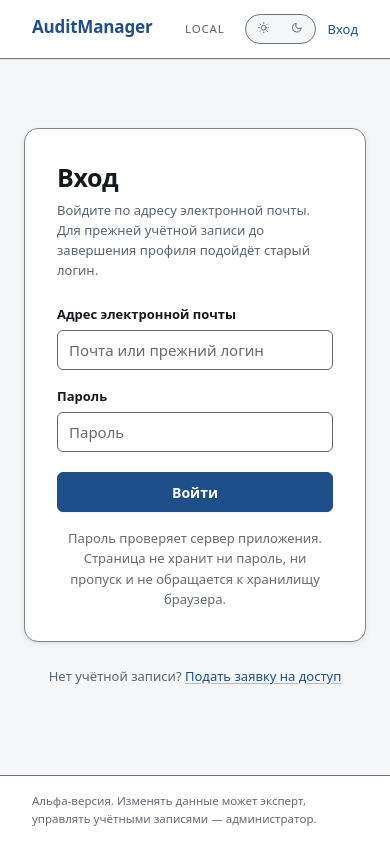
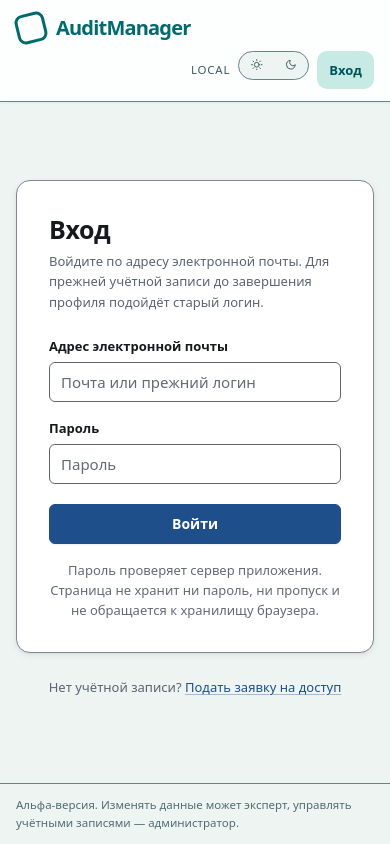
Before and after one commit to hoperlex/PDF-Analysis, a Next.js app in the folder web/: page /login in a window 390 px wide. Built offline with nearby package versions, Linux system fonts and the light colour scheme; no server answers.

Commit message:
feat(web): add responsive sidebar navigation shell

```diff
--- a/web/src/_app/app-frame.module.css
+++ b/web/src/_app/app-frame.module.css
@@ -1,46 +1,71 @@
-/*
- * The frame's own layout — `W50-SHELL-FRAME`.
- *
- * The bar, its colours and the primitives' looks are global (`globals.css`, `.am-app__*`,
- * `.am-disclosure*`, `.am-menu*`, `.am-avatar*`); this module only arranges what the frame
- * adds, and declares no colour of its own beyond the existing tokens.
- *
- * ## One row, or «Меню»
- *
- * At or above the breakpoint the groups sit in the bar in one row (`.row`); below it they
- * collapse into one stacked list behind a «Меню» disclosure (`.stacked`). Both are always in
- * the markup and exactly one is displayed. The 780 px floor is below the breakpoint, so the
- * floor shows «Меню»: the brand, navigation groups, the instance label, the theme
- * control and the avatar do not fit one row there. Neither state may widen the page; each is
- * measured in a browser in `docs/program/W50-SHELL-FRAME.md`.
- */
+/* The sidebar and compact bar share one role-filtered navigation source. */
+
+.content {
+  display: flex;
+  flex-direction: column;
+  min-width: 0;
+  min-height: 100vh;
+}
 
 .nav {
-  display: flex;
-  align-items: center;
+  flex: 1;
+  min-width: 0;
+  min-height: 0;
+  overflow-x: hidden;
+  overflow-y: auto;
+}
+
+.row {
+  display: grid;
+  gap: 18px;
   min-width: 0;
 }
 
-.row {
+.row :global(.am-disclosure--inline) {
+  width: 100%;
+}
+
+.row :global(.am-disclosure__button) {
   display: flex;
-  flex-wrap: wrap;
-  align-items: center;
-  gap: 4px 8px;
-  min-width: 0;
+  justify-content: space-between;
+  width: 100%;
+  padding: 7px 10px;
+  color: var(--am-ink-muted);
+  font-size: var(--am-text-xs);
+  font-weight: 700;
+  letter-spacing: var(--am-tracking-caps);
+  text-transform: uppercase;
+}
+
+.row :global(.am-disclosure__button[aria-current='true']) {
+  color: var(--am-accent-strong);
+  text-decoration: none;
+}
+
+.row :global(.am-disclosure__panel) {
+  padding: 3px 0 0;
+}
+
+.row :global(.am-disclosure__link) {
+  padding: 9px 12px;
+  border-radius: var(--am-radius);
+  color: var(--am-ink);
+  font-size: var(--am-text-md);
+}
+
+.row :global(.am-disclosure__link:hover),
+.row :global(.am-disclosure__link[aria-current='page']) {
+  background: var(--am-accent-light);
+  color: var(--am-accent-strong);
+  text-decoration: none;
+}
+
+.row :global(.am-disclosure__link[aria-current='page']) {
+  box-shadow: inset 3px 0 0 var(--am-accent);
 }
 
 .stacked {
   display: none;
-}
-
-@media (max-width: 959.98px) {
-  .row {
-    display: none;
-  }
-
-  .stacked {
-    display: block;
-  }
 }
 
 .stackedList {
@@ -59,10 +84,40 @@
 /* The right-hand cluster: instance label, theme control, then the account menu or «Вход». */
 .end {
   display: flex;
-  align-items: center;
-  gap: 12px;
-  margin-left: auto;
+  flex-direction: column;
+  align-items: flex-start;
+  gap: 14px;
+  margin-top: auto;
   min-width: 0;
+  padding-top: var(--am-gap);
+  border-top: 1px solid var(--am-line-soft);
+}
+
+.end :global(.am-theme),
+.end :global(.am-app__instance + .am-theme) {
+  align-self: flex-start;
+  margin-left: 0;
+}
+
+.end :global(.am-theme) {
+  flex-wrap: wrap;
+  max-width: 100%;
+}
+
+.end :global(.am-app__signin) {
+  margin-left: 0;
+  padding: 9px 12px;
+  border-radius: var(--am-radius);
+  background: var(--am-accent-light);
+  color: var(--am-accent-strong);
+  font-weight: 650;
+}
+
+.end :global(.am-menu__popup) {
+  left: 0;
+  right: auto;
+  top: auto;
+  bottom: calc(100% + 6px);
 }
 
 .accountMenu {
@@ -92,3 +147,53 @@
 .accountName {
   font-weight: 650;
 }
+
+@media (max-width: 1159.98px) {
+  .content {
+    flex: 1;
+    min-height: 0;
+  }
+
+  .nav {
+    flex: 0 1 auto;
+    overflow: visible;
+  }
+
+  .row {
+    display: none;
+  }
+
+  .stacked {
+    display: block;
+  }
+
+  .stacked :global(.am-disclosure__panel) {
+    left: auto;
+    right: 0;
+  }
+
+  .end {
+    flex-direction: row;
+    align-items: center;
+    gap: 8px;
+    margin-top: 0;
+    margin-left: auto;
+    padding-top: 0;
+    border-top: 0;
+  }
+
+  .end :global(.am-menu__popup) {
+    left: auto;
+    right: 0;
+    top: calc(100% + 6px);
+    bottom: auto;
+  }
+}
+
+@media (max-width: 590px) {
+  .end {
+    flex-wrap: wrap;
+    justify-content: flex-end;
+    width: 100%;
+  }
+}
--- a/web/src/_app/app-frame.tsx
+++ b/web/src/_app/app-frame.tsx
@@ -111,9 +111,11 @@ export function AppFrame({ children, session }: AppFrameProps) {
           )}
         </div>
       </header>
-      <main className="am-app__main">{children}</main>
-      {session !== null && session.profileComplete && !session.isDefaultCredential ? <ReleaseNoticesGate /> : null}
-      <footer className="am-app__footer">{FRAME_FOOTER}</footer>
+      <div className={styles.content}>
+        <main className="am-app__main">{children}</main>
+        {session !== null && session.profileComplete && !session.isDefaultCredential ? <ReleaseNoticesGate /> : null}
+        <footer className="am-app__footer">{FRAME_FOOTER}</footer>
+      </div>
     </div>
   );
 }
--- a/web/src/app/globals.css
+++ b/web/src/app/globals.css
@@ -105,7 +105,7 @@
   --am-surface: #f5f6f8;
   --am-surface-sunken: #eef0f4;
 
-  /* Dashboard showcase. Only [data-dashboard-showcase] consumes this palette. */
+/* Presentation shell and dashboard share these light/dark surfaces. */
   --am-showcase-bg: #edf4f2;
   --am-showcase-card: #fdfefe;
   --am-showcase-card-alt: #e6f0ef;
@@ -492,8 +492,9 @@
   --am-ring: 0 0 0 3px rgba(122, 169, 224, 0.35);
 }
 
-/* A bounded presentation surface: descendant primitives inherit this dashboard palette. */
-[data-dashboard-showcase] {
+/* The shared shell and dashboard reuse the presentation palette without changing other widgets. */
+[data-dashboard-showcase],
+.am-app__bar {
   --am-paper: var(--am-showcase-card);
   --am-surface: var(--am-showcase-bg);
   --am-surface-sunken: var(--am-showcase-card-alt);
@@ -861,9 +862,10 @@ input[type='file']::file-selector-button:hover {
 /* ---- application frame ---------------------------------------------------------- */
 
 .am-app {
-  display: flex;
+  display: grid;
+  grid-template-columns: 260px minmax(0, 1fr);
   min-height: 100vh;
-  flex-direction: column;
+  background: var(--am-showcase-bg);
 }
 
 .am-app__bar {
@@ -871,39 +873,38 @@ input[type='file']::file-selector-button:hover {
   top: 0;
   z-index: 10;
   display: flex;
-  /*
-   * `flex-wrap` because wave 43 added four links and measured what that cost.
-   *
-   * `W43-JUDGE-B` drove the deployed stand and found the bar's own width had pushed the
-   * overflow threshold from **482 px to 839 px** -- so every screen in the product, not
-   * the five new ones, carried a horizontal scrollbar on a small laptop and on every
-   * tablet. `AppFrame` is global, which is what turned four links into a product-wide
-   * regression.
-   *
-   * NOTHING IN THE GATE CAN SEE THIS. The frontend battery renders through
-   * `renderToStaticMarkup`: no layout, no box, no viewport. `W43-PREP` predicted the
-   * risk in prose and `W43-JUDGE-A` counted the prediction as honesty -- and the number
-   * is what decides, so it took a browser on the stand to find it.
-   *
-   * Wrapping is the repair that stops the defect, not the answer to the design question.
-   * Whether six sections belong in a wrapping bar, a narrower cluster or a menu is the
-   * owner's, and is registered rather than decided here.
-   */
-  flex-wrap: wrap;
-  align-items: baseline;
-  gap: 12px;
-  padding: 14px 32px;
-  border-bottom: 1px solid var(--am-line);
+  flex-direction: column;
+  align-items: stretch;
+  gap: var(--am-gap-lg);
+  width: 260px;
+  height: 100vh;
+  min-height: 0;
+  padding: 28px 18px 18px;
+  border-right: 1px solid var(--am-line);
   background: var(--am-paper);
   box-shadow: var(--am-shadow-1);
 }
 
 .am-app__brand {
-  font-weight: 650;
-  font-size: var(--am-text-lg);
-  letter-spacing: -0.01em;
+  display: inline-flex;
+  align-items: center;
+  min-width: 0;
+  font-weight: 750;
+  font-size: var(--am-text-xl);
+  letter-spacing: -0.04em;
   color: var(--am-accent);
   text-decoration: none;
+}
+
+.am-app__brand::before {
+  content: '';
+  flex: 0 0 24px;
+  width: 24px;
+  height: 24px;
+  margin-right: 10px;
+  border: 3px solid currentColor;
+  border-radius: 8px;
+  transform: rotate(-14deg);
 }
 
 .am-app__signin {
@@ -952,12 +953,13 @@ input[type='file']::file-selector-button:hover {
 }
 
 .am-app__instance {
-  margin-left: auto;
+  overflow-wrap: anywhere;
 }
 
 .am-app__main {
   flex: 1;
-  padding: var(--am-gap-xl) var(--am-gap-lg);
+  min-width: 0;
+  padding: clamp(20px, 3vw, 44px);
 }
 
 /*
@@ -1350,10 +1352,38 @@ input[type='file']::file-selector-button:hover {
 
 .am-app__footer {
   padding: var(--am-gap) var(--am-gap-xl);
-  border-top: 1px solid var(--am-line);
-  color: var(--am-ink-soft);
-  background: var(--am-paper);
+  border-top: 1px solid var(--am-showcase-line);
+  color: var(--am-showcase-soft);
+  background: var(--am-showcase-bg);
   font-size: var(--am-text-xs);
+}
+
+@media (max-width: 1159.98px) {
+  .am-app {
+    display: flex;
+    flex-direction: column;
+  }
+
+  .am-app__bar {
+    flex-direction: row;
+    flex-wrap: wrap;
+    align-items: center;
+    gap: 8px 12px;
+    width: auto;
+    height: auto;
+    min-height: 0;
+    padding: 12px 16px;
+    border-right: 0;
+    border-bottom: 1px solid var(--am-line);
+  }
+
+  .am-app__main {
+    padding: 20px 16px;
+  }
+
+  .am-app__footer {
+    padding: 12px 16px;
+  }
 }
 
 /* ---- page shell ------------------------------------------------------------------ */
--- a/web/src/shared/ui/disclosure.tsx
+++ b/web/src/shared/ui/disclosure.tsx
@@ -10,11 +10,11 @@
  *   renders it closed and open (`web/tests/unit/styles/screens.ts`), and the unit tests read
  *   the attributes the pattern requires off it.
  * - `Disclosure` is the client island the frame uses: it holds `open`, turns browser events
- *   into `disclosureTransition` calls and applies the answer. It renders exactly the view,
- *   and its server render is the view's closed state — a unit test holds the two equal.
+ *   into `disclosureTransition` calls and applies the answer. It renders exactly the view.
+ *   Closed is the default; the desktop sidebar asks its groups to start open.
  *
  * The panel is always in the markup and `hidden` while closed, so `aria-controls` always
- * names an element that exists. Closed is the default.
+ * names an element that exists.
  *
  * It takes labels and links, never a session or a registry row: which groups a role sees,
  * which item is current, and the addresses themselves are `W50-SHELL-FRAME`'s to decide.
@@ -46,6 +46,8 @@ interface DisclosureCommonProps {
   readonly layout?: 'popover' | 'inline' | undefined;
   /** `end` anchors a popover to the button's right edge, for a group at the right of the bar. */
   readonly align?: 'start' | 'end' | undefined;
+  /** The desktop sidebar keeps its groups visible on first render; other uses stay closed. */
+  readonly defaultOpen?: boolean | undefined;
 }
 
 /**
@@ -127,7 +129,7 @@ export function DisclosureView(props: DisclosureViewProps) {
 
 export function Disclosure(props: DisclosureProps) {
   const panelId = `${useId()}panel`;
-  const [open, setOpen] = useState(false);
+  const [open, setOpen] = useState(props.defaultOpen === true);
   const rootRef = useRef<HTMLDivElement>(null);
   const buttonRef = useRef<HTMLButtonElement>(null);
 
```
Also changed, not shown: web/src/_app/frame-navigation.tsx (+4 -4 lines), 5 other files (tests, documents, lock files or other folders).
